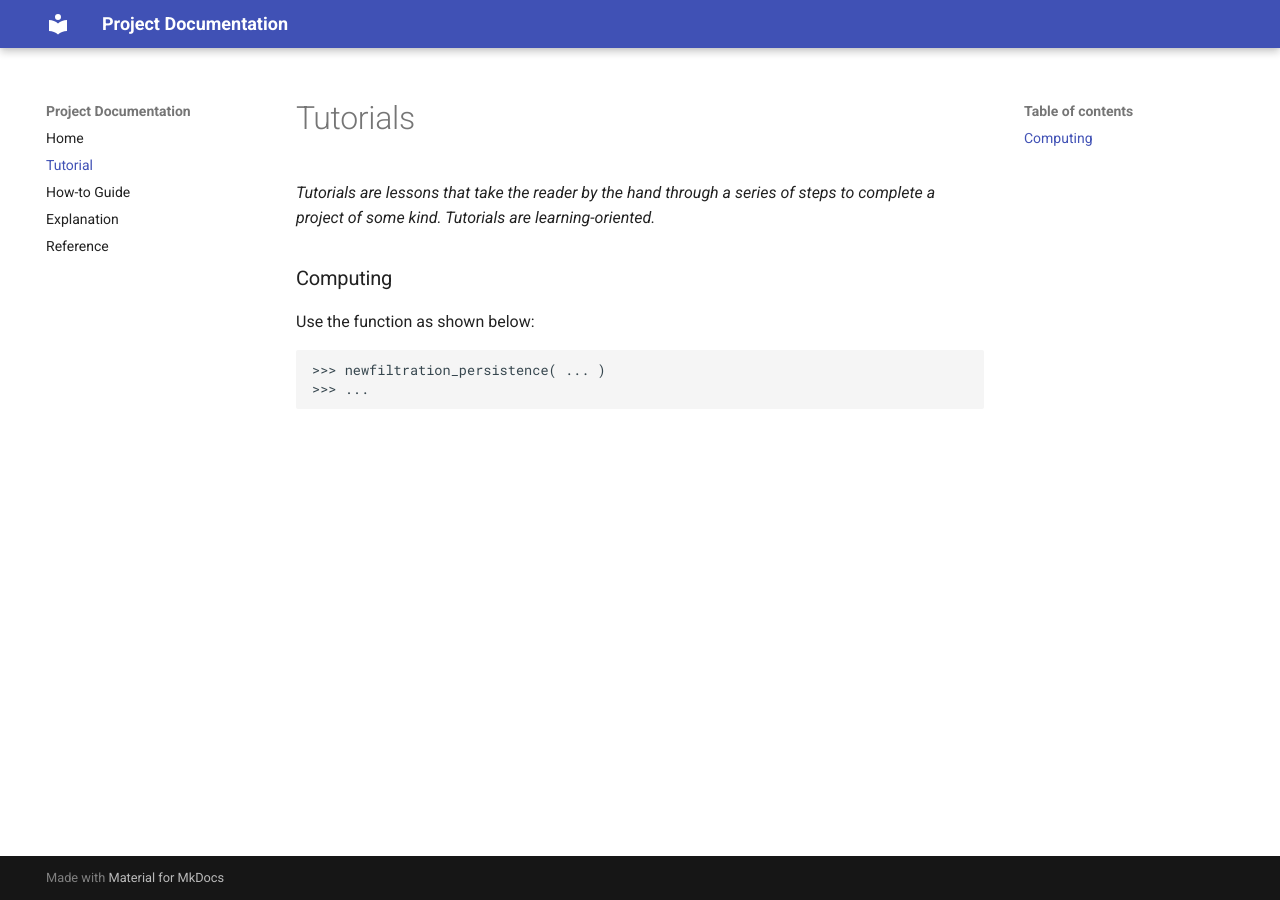
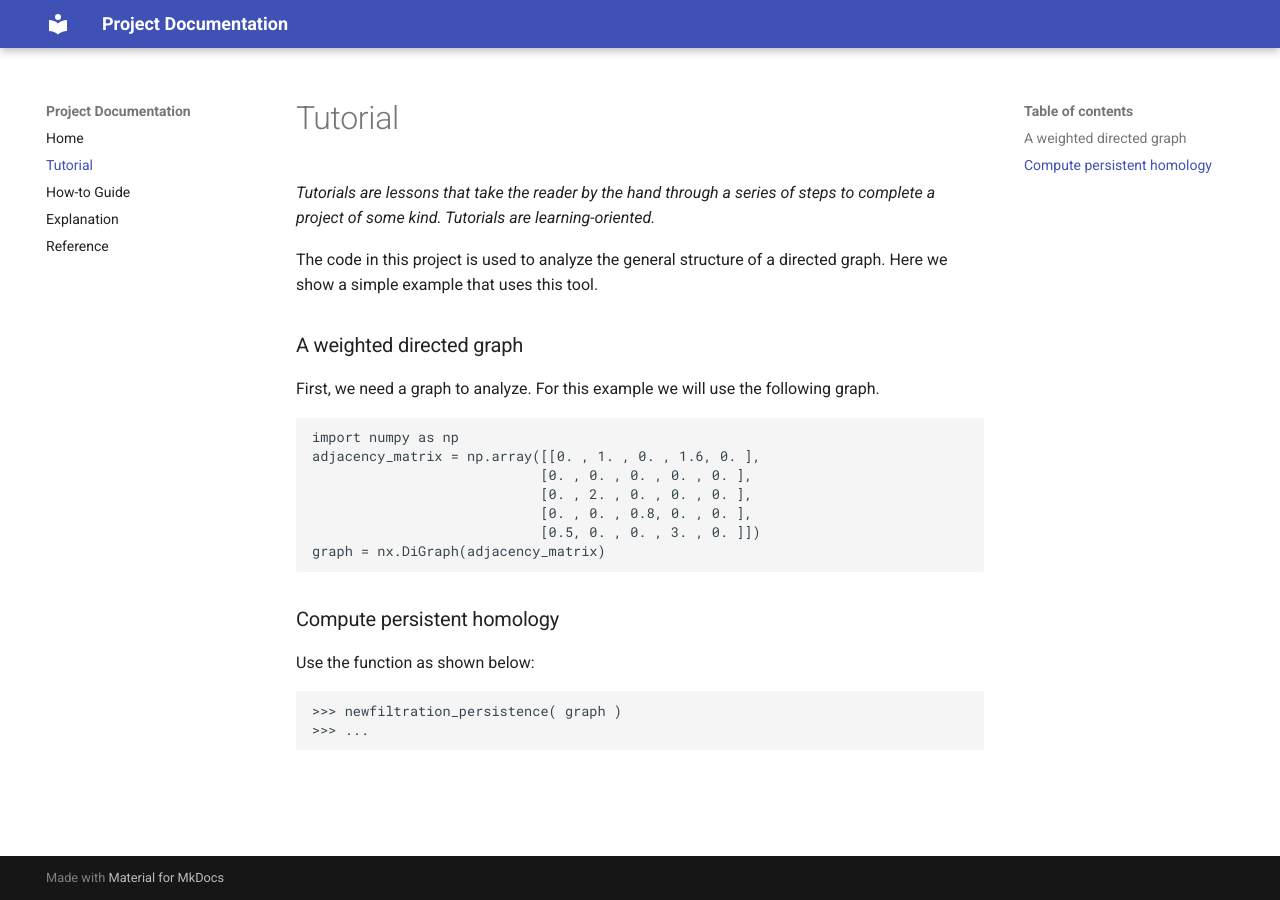
Before and after one commit to munozram/cmse890-602-project, an MkDocs documentation site: the page built from docs/tutorial.md, in a window 1280 px wide. Built offline with MkDocs 1.6.1 and Material for MkDocs 9.7.7, drawn with Linux system fonts in a browser that asks for light colours.

Commit message:
Working on documentation

````diff
--- a/docs/tutorial.md
+++ b/docs/tutorial.md
@@ -1,10 +1,26 @@
-# Tutorials
+# Tutorial
 *Tutorials are lessons that take the reader by the hand through a series of steps to complete a project of some kind. Tutorials are learning-oriented.*
 
-### Computing
+The code in this project is used to analyze the general structure of a directed graph. Here we show a simple example that uses this tool.
+
+### A weighted directed graph
+
+First, we need a graph to analyze. For this example we will use the following graph.
+
+```
+import numpy as np
+adjacency_matrix = np.array([[0. , 1. , 0. , 1.6, 0. ],
+                            [0. , 0. , 0. , 0. , 0. ],
+                            [0. , 2. , 0. , 0. , 0. ],
+                            [0. , 0. , 0.8, 0. , 0. ],
+                            [0.5, 0. , 0. , 3. , 0. ]])
+graph = nx.DiGraph(adjacency_matrix)
+```
+
+### Compute persistent homology
 
 Use the function as shown below:
 ```
->>> newfiltration_persistence( ... )
+>>> newfiltration_persistence( graph )
 >>> ...
 ```
````
